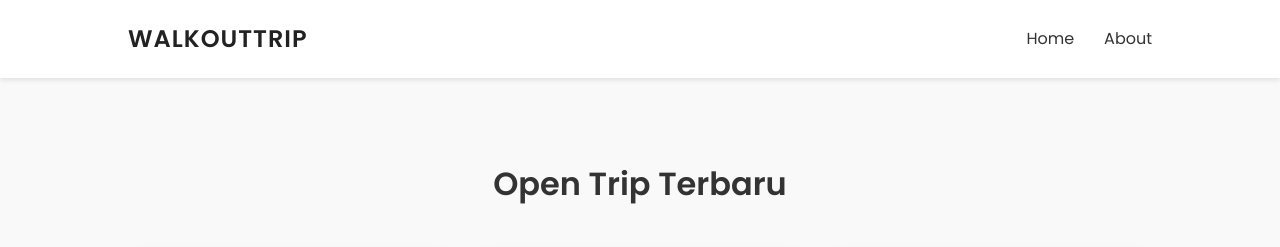
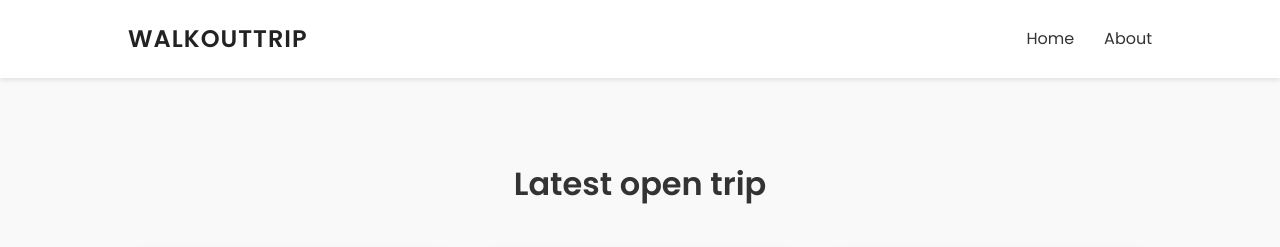
Before and after one commit to tangannbelang/walkouttrip, a plain HTML site: page index.html in a window 1280 px wide. Shown: the top 247 px of the page. Drawn offline with Linux system fonts and the light colour scheme.

Commit message:
Update section header to 'Latest open trip'

```diff
--- a/index.html
+++ b/index.html
@@ -99,7 +99,7 @@
     </nav>
 
     <section id="home">
-        <h2>Open Trip Terbaru</h2>
+        <h2>Latest open trip</h2>
         <div class="trip-grid" id="tripGrid">
             </div>
     </section>
```
